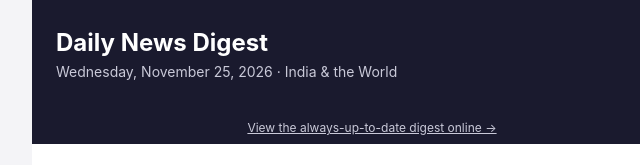
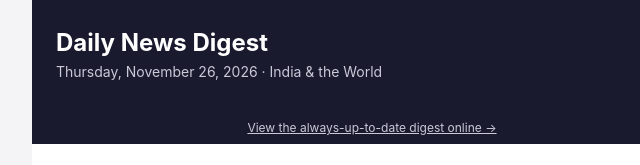
Before and after one commit to pdaripally80/daily-news-page, a plain HTML site: page index.html in a window 1280 px wide. Shown: the top 165 px of the page, 268-908 px from the left. Drawn offline with Linux system fonts and the light colour scheme.

Commit message:
Update daily news digest (2026-11-26)

```diff
--- a/index.html
+++ b/index.html
@@ -3,14 +3,14 @@
 <head>
 <meta charset="utf-8">
 <meta name="viewport" content="width=device-width, initial-scale=1">
-<title>Daily News Digest — Wednesday, November 25, 2026</title>
+<title>Daily News Digest — Thursday, November 26, 2026</title>
 </head>
 <body style="margin:0;padding:0;background:#f4f4f7;
     font-family:-apple-system,BlinkMacSystemFont,'Segoe UI',Roboto,Helvetica,Arial,sans-serif;">
   <div style="max-width:680px;margin:0 auto;background:#ffffff;">
     <div style="background:#1a1a2e;padding:28px 24px;">
       <h1 style="margin:0;color:#ffffff;font-size:24px;">Daily News Digest</h1>
-      <p style="margin:6px 0 0 0;color:#c9c9d8;font-size:14px;">Wednesday, November 25, 2026 &middot; India &amp; the World</p>
+      <p style="margin:6px 0 0 0;color:#c9c9d8;font-size:14px;">Thursday, November 26, 2026 &middot; India &amp; the World</p>
     </div>
 
         <div style="background:#1a1a2e;padding:8px 24px;text-align:center;">
```
